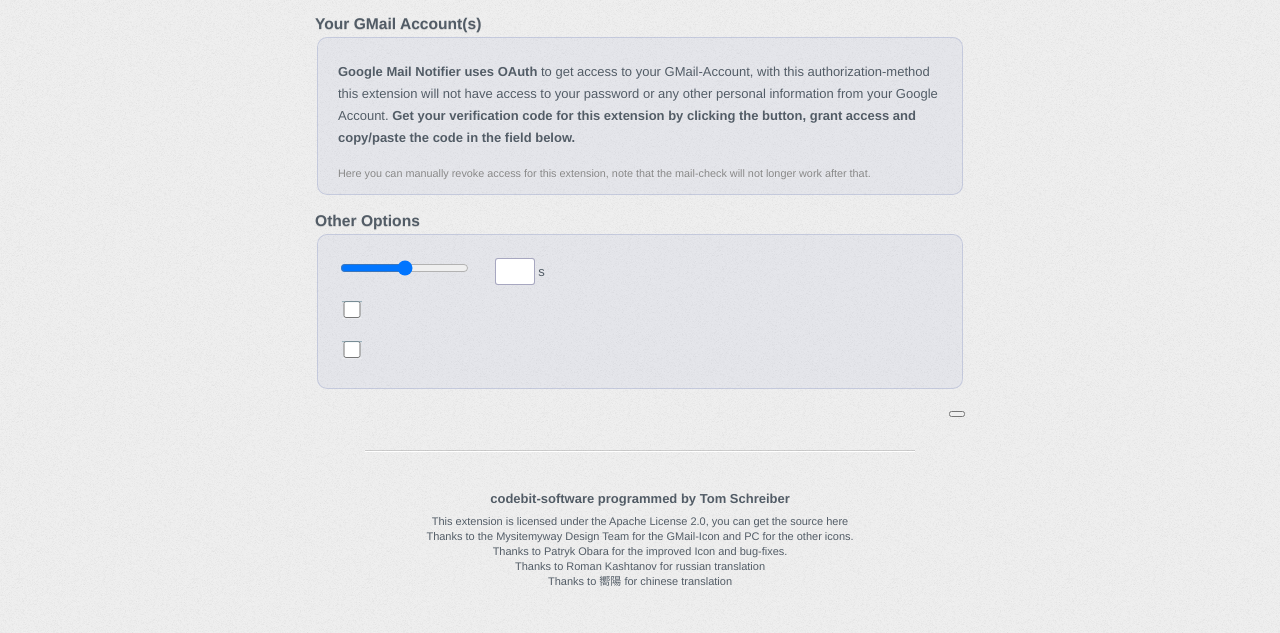
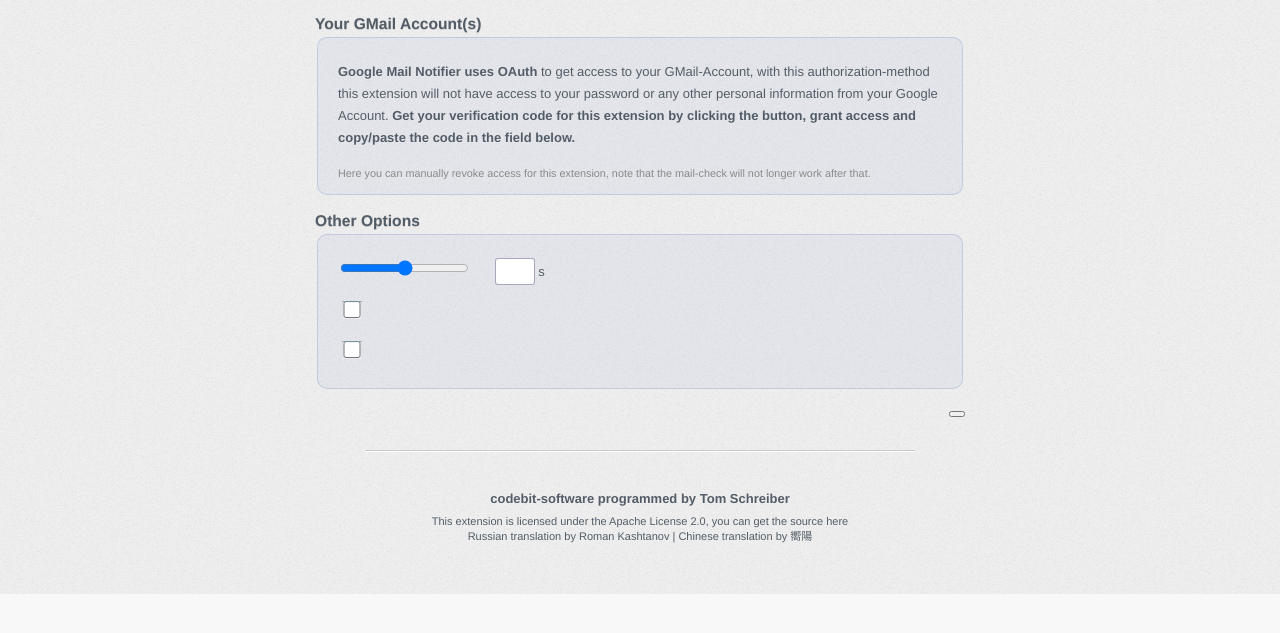
Before and after one commit to johnnyg/google-mail-oex, a plain HTML site: page options.html in a window 1280 px wide. Shown: the part 235-868 px from the top of the page. After the commit the page ends 829 px from the top, so only its background shows below. Drawn offline with Linux system fonts and the light colour scheme.

```diff
--- a/css/spring/theme.css
+++ b/css/spring/theme.css
@@ -1,3 +1,23 @@
+/*** Menu-Main ***/
+body {
+  font-family: "Comic Sans MS", "TSCu_Comic", sans-serif;
+  font-size: 13px;
+  margin-top: 0px;
+  margin-bottom: 0px;
+}
+
+/*** Menu **/
+.entry {
+  border-radius: 5px;
+  text-shadow: #DDD 1px 1px 1px;
+}
+
+.entry:hover {
+ background-color: #00CC00;
+ color: white;
+ text-shadow: #000 1px 1px 1px;
+}
+
 /*** Seperator ***/
 .separator {
   border-bottom: 1px solid #ADADAD;
--- a/locales/en/lang.js
+++ b/locales/en/lang.js
@@ -15,6 +15,7 @@
 lang.options_sound = "Play notification sound on new messages";
 lang.options_mailto = "Open Mail-Links (mailto) with GMail";
 lang.options_close = "Apply & Close Window";
+lang.options_choose_theme = "Choose Theme";
 
 lang.options_unread_tooltip = "enable this option if you want to show all unread mails, not just from inbox";
 lang.options_vcode_tooltip = "paste or type the verification code and click on 'apply code'";
--- a/options.html
+++ b/options.html
@@ -13,7 +13,6 @@
         <header>
             <img src="img/logo-banner.png">
         </header>
-
         <section>
             <p>Google Mail Notifier is a small, simple and fast extension to show
             the number of unread mails in your Gmail-Account(s) in front of a
@@ -66,18 +65,7 @@
                 <a href='http://code.google.com/p/google-mail-oex/source/checkout' title='Source at Google Code'>here</a>
             </p>
             <p class="small">
-                Thanks to the <a href="http://icons.mysitemyway.com/"
-                                 title='Homepage of the Mysitemyway Design Team'>Mysitemyway Design Team</a> for the GMail-Icon
-                and <a href='http://pc.de/icons/' title='Homepage of PC'>PC</a> for the other icons.
-            </p>
-            <p class="small">
-                Thanks to Patryk Obara for the improved Icon and bug-fixes.
-            </p>
-            <p class="small">
-                Thanks to Roman Kashtanov for russian translation
-            </p>
-            <p class='small'>
-              Thanks to 嚮陽 for chinese translation
+                Russian translation by Roman Kashtanov | Chinese translation by 嚮陽
             </p>
         </footer>
     </body>
```
Also changed, not shown: config.xml (+7 -0 lines), locales/cht/options.html (+1 -12 lines), locales/de/options.html (+1 -12 lines), locales/en/options.html (+2 -10 lines), locales/ru/options.html (+1 -12 lines), readme.txt.
